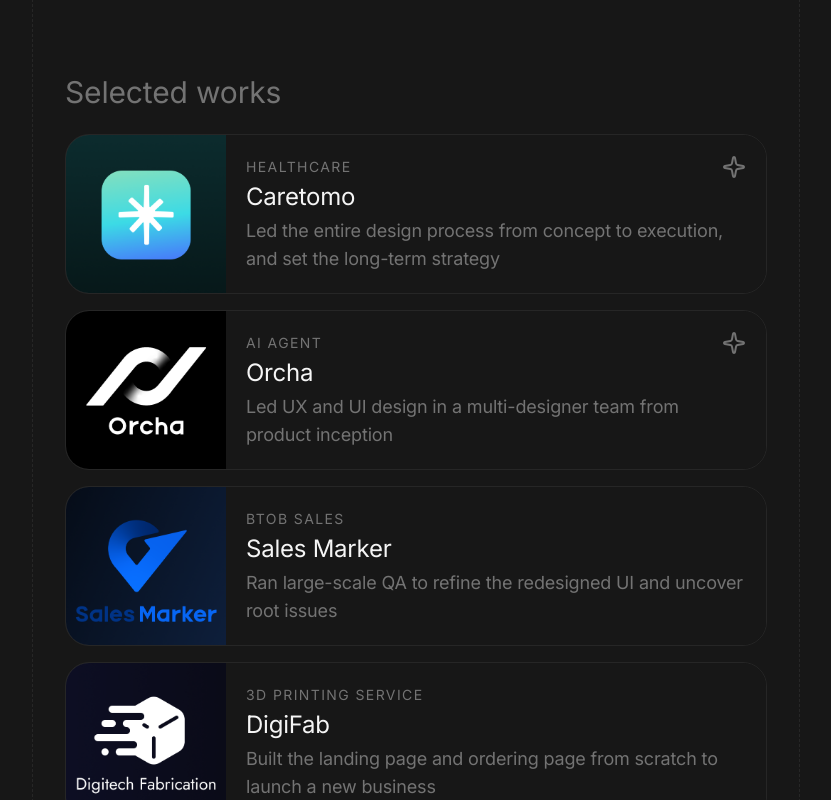
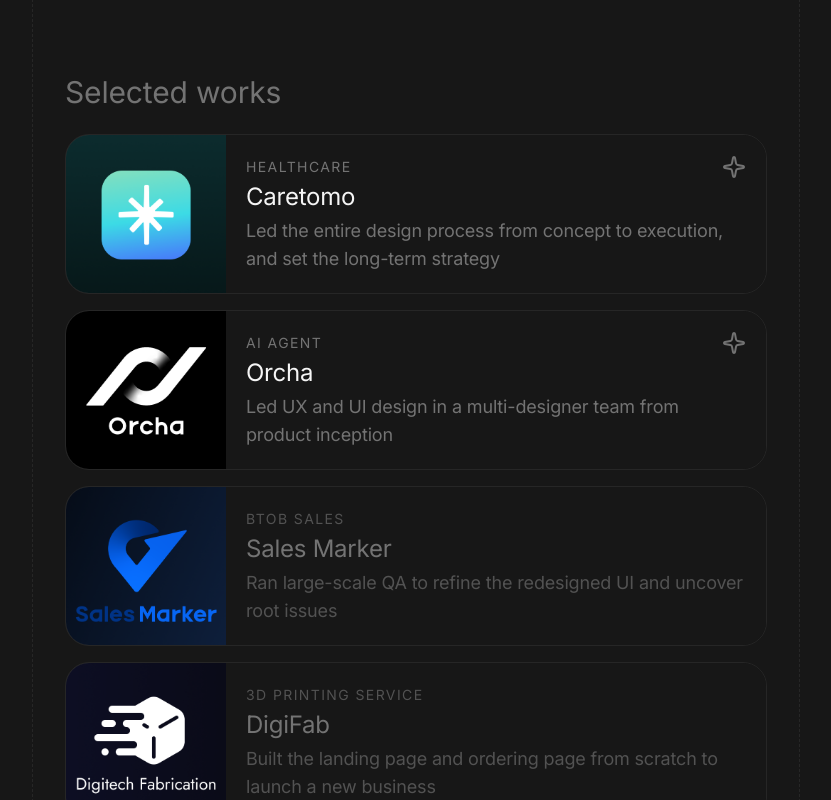
Before and after one commit to sarit-sopitvetmontree/Portfolio, a React (Vite) app: page / in a window 1280 px wide. Shown: the part 660-1460 px from the top of the page, without its empty margins (224-1055 px from the left). Built offline with nearby package versions, Linux system fonts and the light colour scheme.

Commit message:
Add Disabled State

```diff
--- a/src/App.jsx
+++ b/src/App.jsx
@@ -87,32 +87,34 @@ function Hero() {
 }
 
 function ProjectCard({
-  title, blurb, href, tag, imageSrc, height = '10rem', featured = false,
+  title, blurb, href, tag, imageSrc,
+  height = '10rem',
+  featured = false,
+  disabled = false,
 }) {
+  const hoverable = !disabled;
+  const Root = disabled ? 'div' : 'a';
+
   return (
-    <a
-      href={href}
-      target="_blank"
-      rel="noopener noreferrer"
+    <Root
+      {...(!disabled && {
+        href,
+        target: "_blank",
+        rel: "noopener noreferrer",
+        "aria-label": `${title} — ${tag} (opens in new tab)`
+      })}
       // base: use the prop as usual
       style={{ '--card-h': height }}
-      className="
-        group rounded-3xl border border-neutral-800 overflow-hidden hover:shadow-md hover:border-neutral-500
-        transition duration-200 flex flex-col xs:flex-row
-
-        /* resolved height = prop by default, 12rem at ≥3xl */
-        [--card-h-resolved:var(--card-h)] 3xl:[--card-h-resolved:12rem]
-
-        xs:h-[var(--card-h-resolved)]
-      "
-      aria-label={`${title} — ${tag} (opens in new tab)`}
+      className={[
+        "rounded-3xl border border-neutral-800 overflow-hidden transition duration-200 flex flex-col xs:flex-row",
+        // resolved height = prop by default, 12rem at ≥3xl
+        "[--card-h-resolved:var(--card-h)] 3xl:[--card-h-resolved:12rem] xs:h-[var(--card-h-resolved)]",
+        // hoverable vs disabled styling
+        hoverable ? "group hover:shadow-md hover:border-neutral-500" : "cursor-default"
+      ].join(' ')}
     >
-      <div
-        className="
-          relative w-full aspect-[20/9] flex-none bg-neutral-700
-          xs:w-[var(--card-h-resolved)] xs:h-[var(--card-h-resolved)]
-        "
-      >
+      {/* LEFT: image — mobile 20:9, ≥xs square sized by --card-h */}
+      <div className="relative w-full aspect-[20/9] flex-none bg-neutral-700 xs:w-[var(--card-h-resolved)] xs:h-[var(--card-h-resolved)]">
         <img
           src={imageSrc}
           alt={title}
@@ -123,16 +125,16 @@ function ProjectCard({
         />
       </div>
 
-      <div
-        className="
-          relative p-5 flex-1 overflow-hidden bg-neutral-900
-          xs:h-[var(--card-h-resolved)] xs:flex xs:flex-col xs:justify-center
-        "
-      >
+      {/* RIGHT: text column */}
+      <div className="relative p-5 flex-1 overflow-hidden bg-neutral-900 xs:h-[var(--card-h-resolved)] xs:flex xs:flex-col xs:justify-center">
+        {/* REVEAL OVERLAY (disabled => stays closed, no hover transition) */}
         <div
-          className="pointer-events-none absolute inset-y-0 left-0 hidden xs:block
-                     w-0 group-hover:w-full group-focus-visible:w-full
-                     transition-[width] duration-500 ease-out overflow-hidden [will-change:width]"
+          className={[
+            "pointer-events-none absolute inset-y-0 left-0 hidden xs:block overflow-hidden",
+            hoverable
+              ? "w-0 group-hover:w-full group-focus-visible:w-full transition-[width] duration-500 ease-out [will-change:width]"
+              : "w-0" // no transition, no hover width
+          ].join(' ')}
           aria-hidden="true"
         >
           <img
@@ -149,48 +151,102 @@ function ProjectCard({
           />
         </div>
 
+        {/* CONTENT */}
         <div className="relative z-10">
-          <div className="text-custom-label uppercase tracking-widest text-neutral-500">{tag}</div>
-          <h3 className="text-custom-subheader mt-1 text-neutral-100">{title}</h3>
-          <p className="text-custom-text mt-1 text-neutral-500">{blurb}</p>
+          <div className={`text-custom-label uppercase tracking-widest ${disabled ? 'text-neutral-600' : 'text-neutral-500'}`}>{tag}</div>
+          <h3 className={`text-custom-subheader mt-1 ${disabled ? 'text-neutral-500' : 'text-neutral-100'}`}>
+            {title}
+          </h3>
+          <p className={`text-custom-text mt-1 ${disabled ? 'text-neutral-600' : 'text-neutral-500'}`}>{blurb}</p>
         </div>
 
+        {/* Featured sparkles: visible by default; fades out on hover only if hoverable */}
         {featured && (
           <Sparkle
-            className="pointer-events-none absolute top-5 right-5 w-6 h-6 text-neutral-500 opacity-100 transition-opacity duration-200 group-hover:opacity-0 group-focus-visible:opacity-0"
+            className={[
+              "pointer-events-none absolute top-5 right-5 w-6 h-6 text-neutral-500 opacity-100 transition-opacity duration-200",
+              hoverable ? "group-hover:opacity-0 group-focus-visible:opacity-0" : ""
+            ].join(' ')}
             aria-hidden="true"
           />
         )}
 
+        {/* Presentation icon: shows on hover only if hoverable */}
         <Presentation
-          className="absolute top-5 right-5 w-6 h-6 text-neutral-500 opacity-0 transition-opacity duration-200 group-hover:opacity-100 group-focus-visible:opacity-100"
+          className={[
+            "absolute top-5 right-5 w-6 h-6 text-neutral-500 opacity-0 transition-opacity duration-200",
+            hoverable ? "group-hover:opacity-100 group-focus-visible:opacity-100" : ""
+          ].join(' ')}
           aria-hidden="true"
         />
       </div>
-    </a>
+    </Root>
   );
 }
 
+const PROJECTS = [
+  {
+    title: 'Caretomo',
+    tag: 'Healthcare',
+    blurb:
+      'Led the entire design process from concept to execution, and set the long-term strategy',
+    href: 'https://www.papermark.com/view/cmg4r498h0003jh042d7x96vu',
+    img: 'Thumbnail_Caretomo.png',
+    featured: true,
+  },
+  {
+    title: 'Orcha',
+    tag: 'AI Agent',
+    blurb: 'Led UX and UI design in a multi-designer team from product inception',
+    href: 'https://example.com/',
+    img: 'Thumbnail_Orcha.png',
+    featured: true,
+  },
+  {
+    title: 'Sales Marker',
+    tag: 'BtoB Sales',
+    blurb: 'Ran large-scale QA to refine the redesigned UI and uncover root issues',
+    href: 'https://example.com/',
+    img: 'Thumbnail_SM.png',
+  },
+  {
+    title: 'DigiFab',
+    tag: '3D Printing Service',
+    blurb: 'Built the landing page and ordering page from scratch to launch a new business',
+    href: 'https://example.com/',
+    img: 'Thumbnail_DigiFab.png',
+  },
+];
+
+// Build full props for ProjectCard (keeps editing simple above)
+const buildProjects = (list) =>
+  list.map((p) => ({
+    ...p,
+    href: p.href ?? withBase('sample.pdf'),
+    imageSrc: withBase(p.img),
+  }));
 
 function Work() {
-  const projects = [
-    { title: 'Caretomo', blurb: 'Led the entire design process from concept to execution, and set the long-term strategy', href: "https://www.papermark.com/view/cmg4r498h0003jh042d7x96vu", imageSrc: withBase('Thumbnail_Caretomo.png'), tag: 'Healthcare',featured: true },
-    { title: 'Orcha', blurb: 'Led UX and UI design in a multi-designer team from product inception', href: withBase('sample.pdf'), imageSrc: withBase('Thumbnail_Orcha.png'), tag: 'AI Agent',featured: true },
-    { title: 'Sales Marker', blurb: 'Ran large-scale QA to refine the redesigned UI and uncover root issues', href: withBase('sample.pdf'), imageSrc: withBase('Thumbnail_SM.png'), tag: 'BtoB Sales' },
-    { title: 'DigiFab', blurb: 'Built the landing page and ordering page from scratch to launch a new business', href: withBase('sample.pdf'), imageSrc: withBase('Thumbnail_DigiFab.png'), tag: '3D Printing Service' },
-  ]
+  const projects = buildProjects(PROJECTS);
+  const disableFrom = Math.max(0, projects.length - 2);
+
   return (
     <section id="work" className="container-wide py-12 sm:py-20">
       <div className="flex items-end justify-between gap-6">
         <p className="text-custom-header text-neutral-500">Selected works</p>
       </div>
+
       <div className="mt-6 flex flex-col gap-4 3xl:gap-5">
-        {projects.map((p) => (
-          <ProjectCard key={p.title} {...p} />
+        {projects.map((p, i) => (
+          <ProjectCard
+            key={p.title}
+            {...p}
+            disabled={i >= disableFrom}  // ← last two are disabled
+          />
         ))}
       </div>
     </section>
-  )
+  );
 }
 
 function About() {
```
